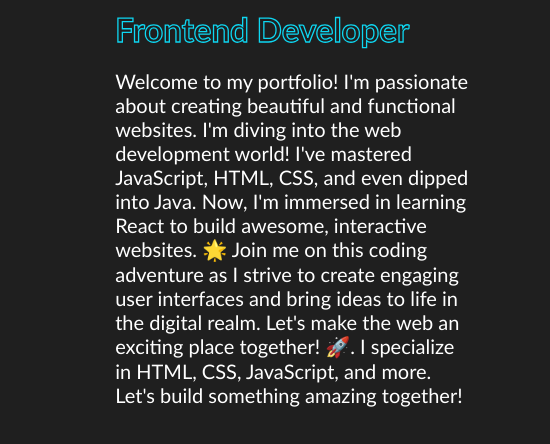
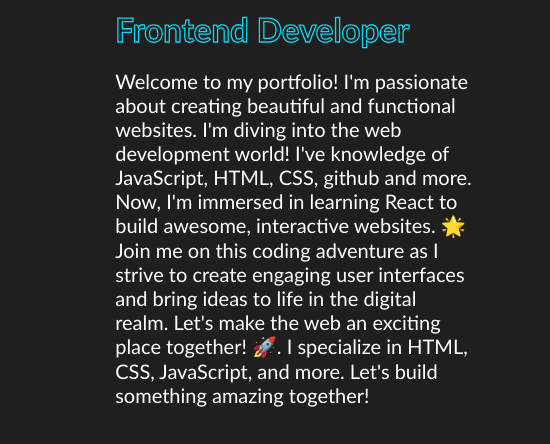
Before and after one commit to iamsabitak/PersonalPortfolio-HTML-Js-CSS, a plain HTML site: page index.html in a window 1280 px wide. Shown: the part 291-735 px from the top of the page, 0-550 px from the left. Drawn offline with nearby package versions, Linux system fonts and the light colour scheme; a script that the page names is missing.

```diff
--- a/index.html
+++ b/index.html
@@ -32,8 +32,7 @@
             <p>
               Welcome to my portfolio! I'm passionate about creating beautiful
               and functional websites. I'm diving into the web development
-              world! I've mastered JavaScript, HTML, CSS, and even dipped into
-              Java. Now, I'm immersed in learning React to build awesome,
+              world! I've knowledge of JavaScript, HTML, CSS, github and more. Now, I'm immersed in learning React to build awesome,
               interactive websites. 🌟 Join me on this coding adventure as I
               strive to create engaging user interfaces and bring ideas to life
               in the digital realm. Let's make the web an exciting place
```
